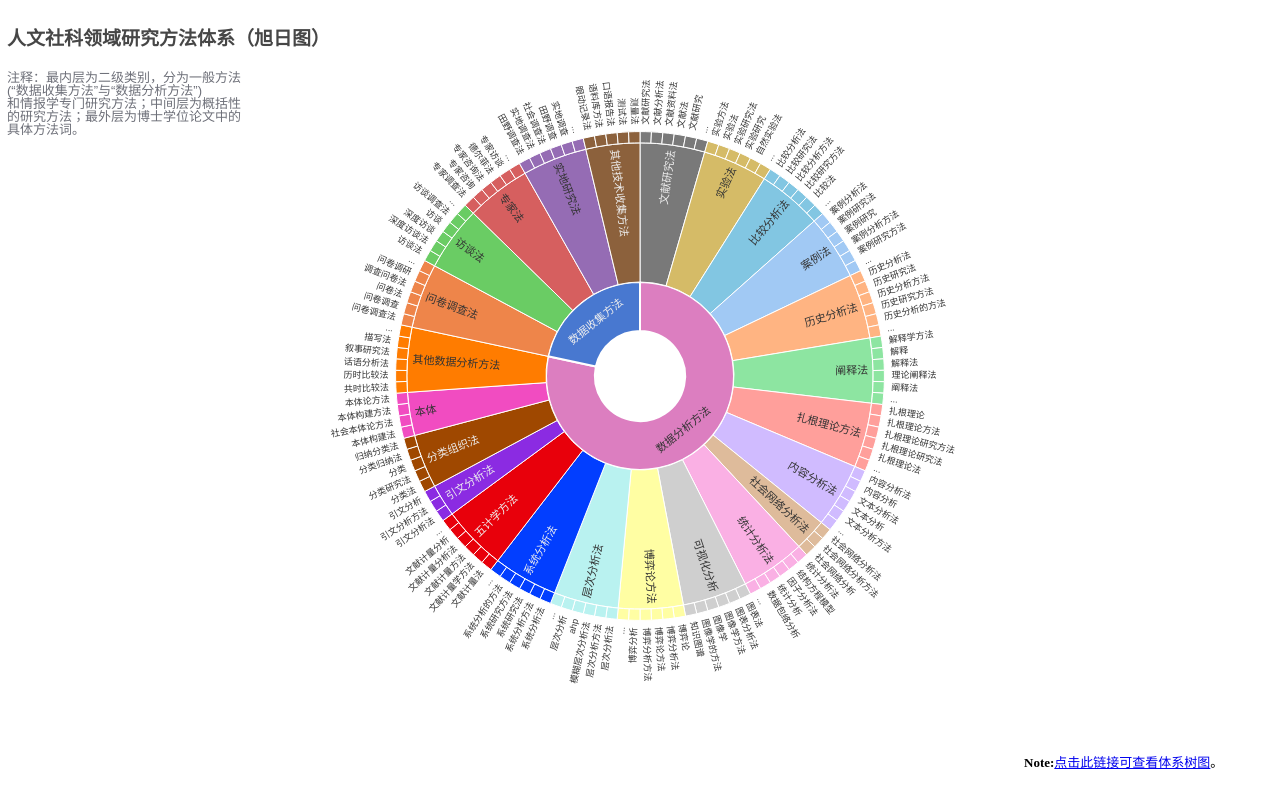
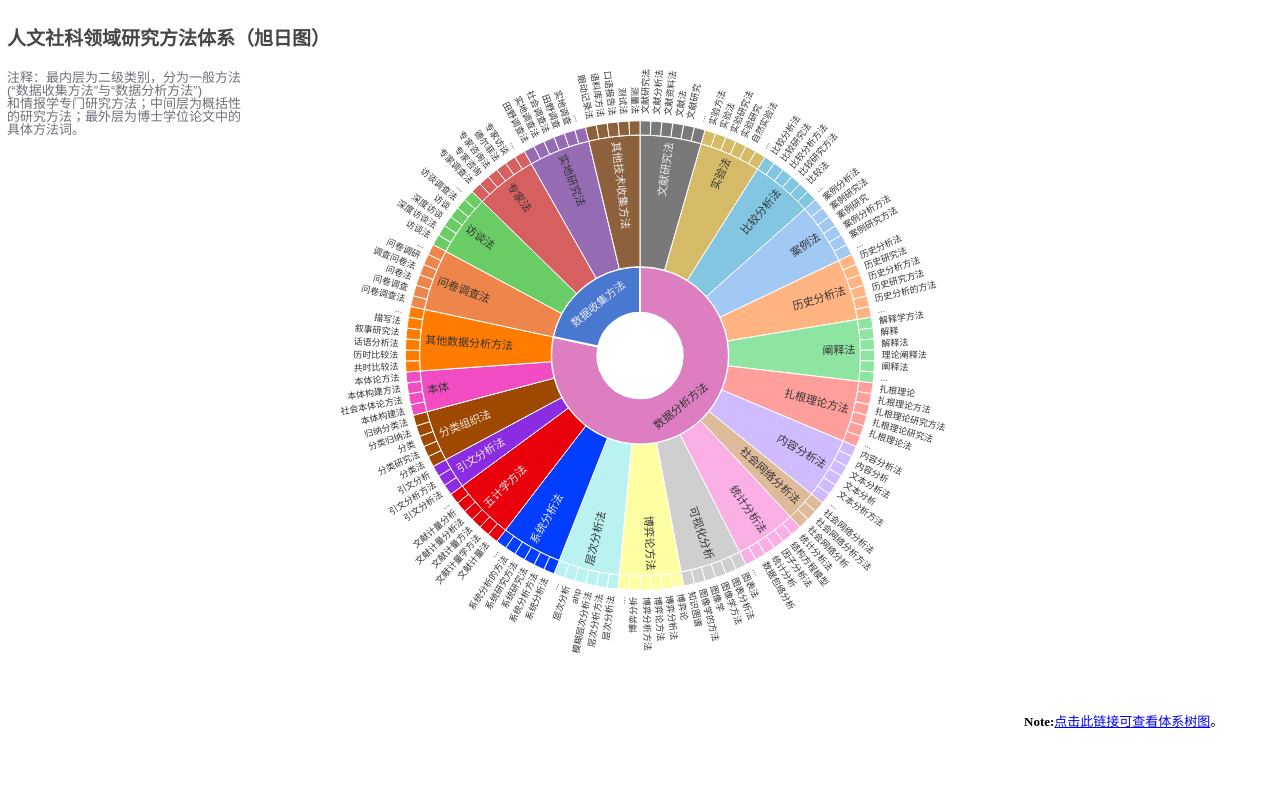
Before and after one commit to XinlongC/XinlongC.github.io, a plain HTML site: page Research-methodology/Sunrise.html in a window 1280 px wide. Drawn offline with nearby package versions, Linux system fonts and the light colour scheme.

Commit message:
Update Sunrise.html

```diff
--- a/Research-methodology/Sunrise.html
+++ b/Research-methodology/Sunrise.html
@@ -8,7 +8,7 @@
   <meta charset="utf-8">
 </head>
 <body style="height: 110%; margin: 0">
-  <div style="height: 90%">
+  <div style="height: 85%">
   <div id="container" style="height: 95%"></div>
   <div style="margin-left: 80%;  margin-bottom: 0">
    <font size="2"><b>Note:</b><a href="Tree.html">点击此链接可查看体系树图</a>。
@@ -1244,7 +1244,7 @@ var data = [
 		  },
 		  {
 			r0: '62%',
-			r: '65%',
+			r: '66%',
 			label: {
 			  position: 'outside',
 			  padding: 2,
```
